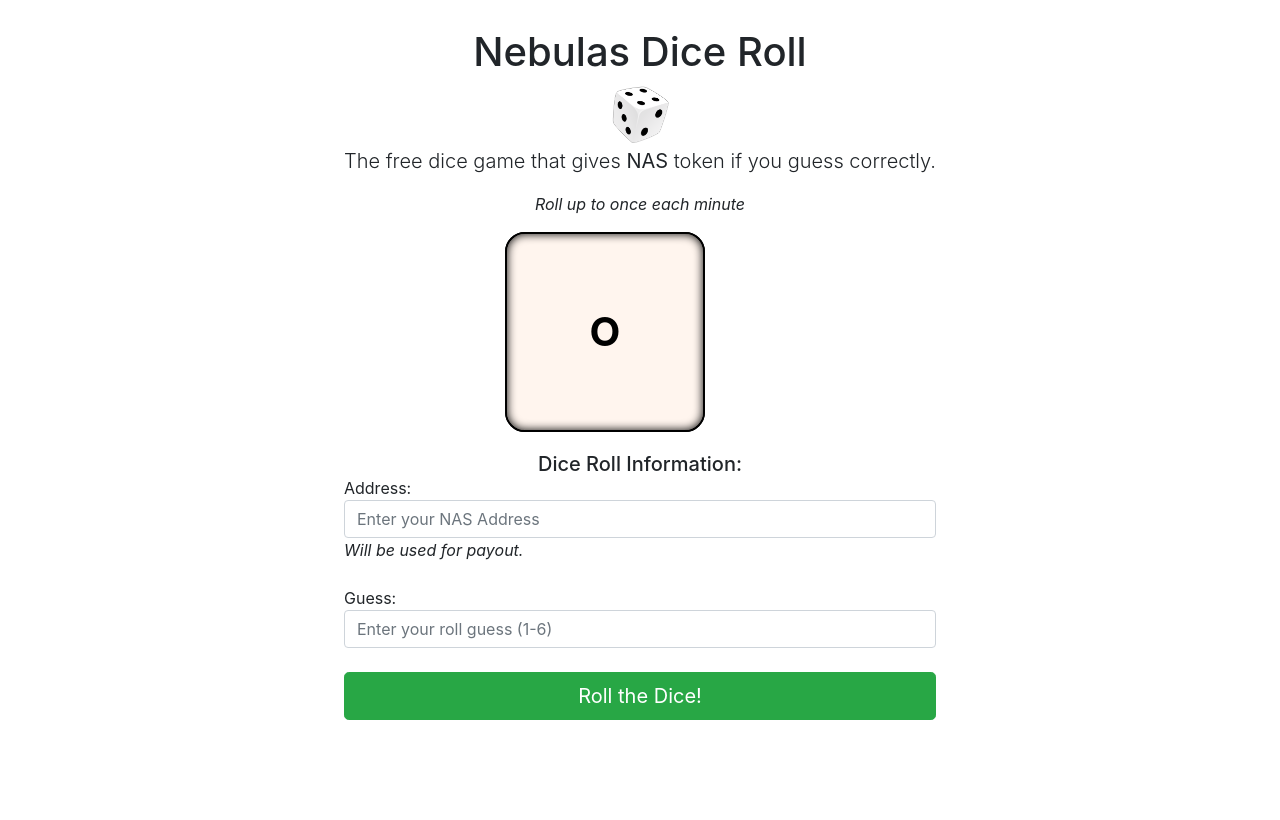
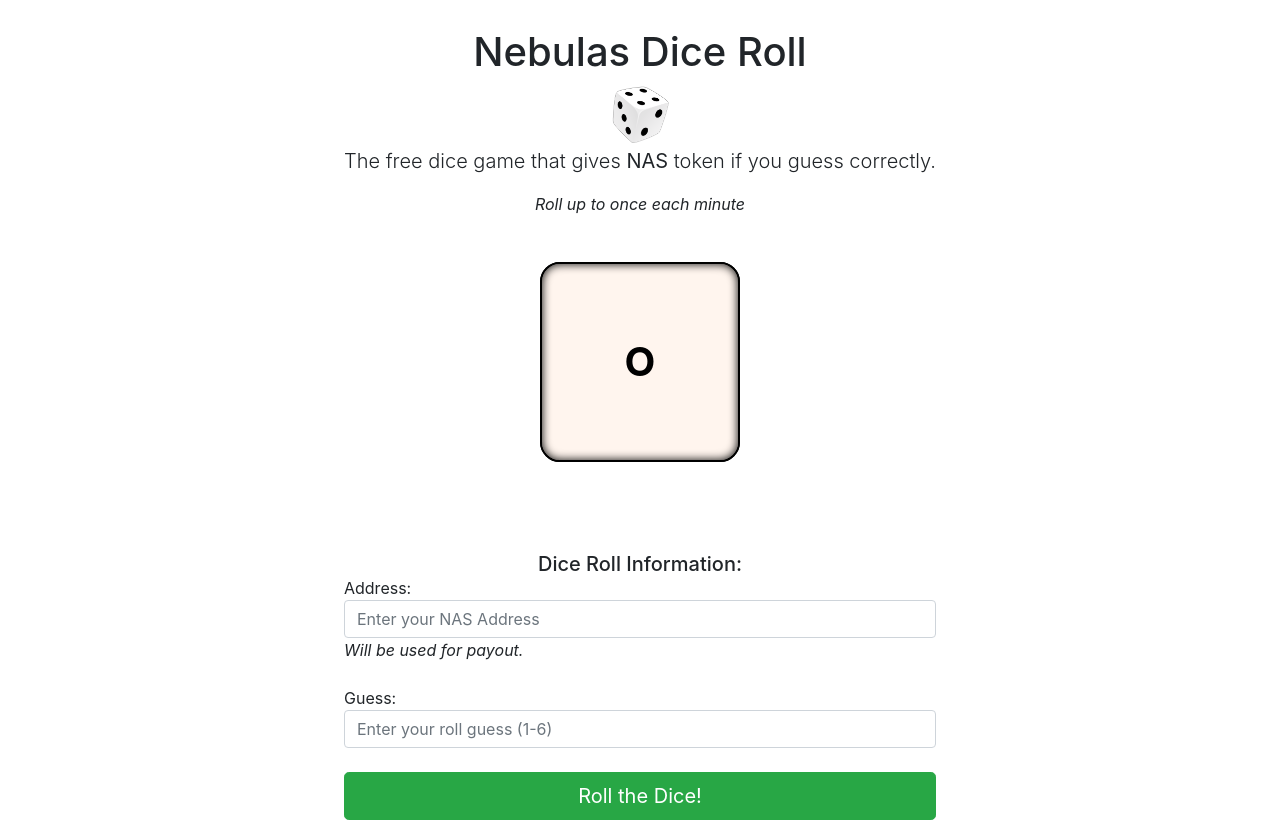
Before and after one commit to cbonoz/nebulas-dice, a website: page index.html in a window 1280 px wide. Shown: the part 76-896 px from the top of the page. Before the commit the page ends 800 px from the top, so only its background shows below. Drawn offline with Linux system fonts and the light colour scheme.

Commit message:
add padding

```diff
--- a/css/style.css
+++ b/css/style.css
@@ -56,6 +56,10 @@ html{
       width: 64px;
   }
 
+  .clear {
+      clear: both;
+  }
+
   .centered {
       text-align: center;
       margin: 0 auto;
@@ -80,3 +84,8 @@ html{
   .button-padding {
     margin: 25px;
   }
+
+  .dice-section {
+      margin: 20px;
+      padding: 10px;
+  }
--- a/index.html
+++ b/index.html
@@ -80,8 +80,8 @@
 
 
   <div class="container">
-    <div class="row">
-      <div onclick="randomRoll()" class="cube centered">
+    <div class="row dice-section">
+      <div class="cube centered">
         <div class="cube_face_1">O</div>
         <div class="cube_face_2">O&ensp;O</div>
         <div class="cube_face_3">&emsp;&emsp;O
@@ -97,10 +97,8 @@
           <br/>O&ensp;&emsp;O
           <br/>O&ensp;&emsp;O</div>
       </div>
-
-      <div id="roll-outcome" class="roll-outcome">
-
       </div>
+      <div id="roll-outcome" class="roll-outcome clear">
     </div>
 
     <div class="row clearfix dice-form">
```
